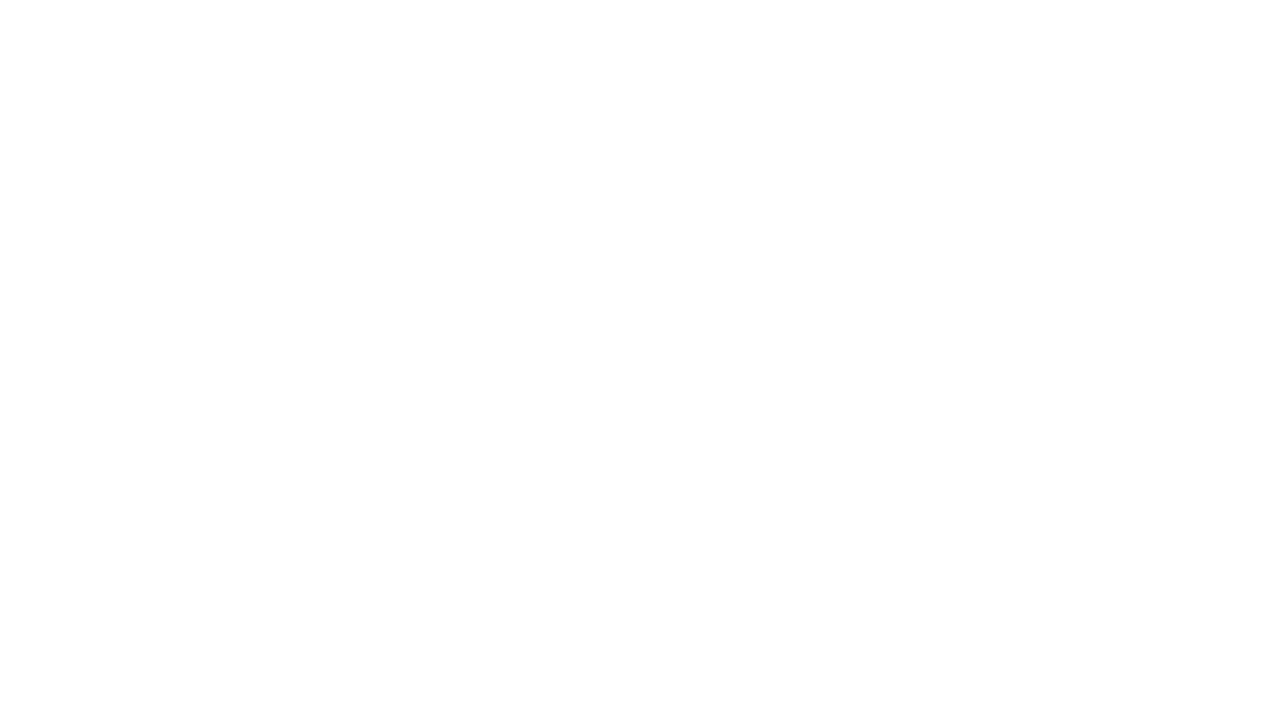
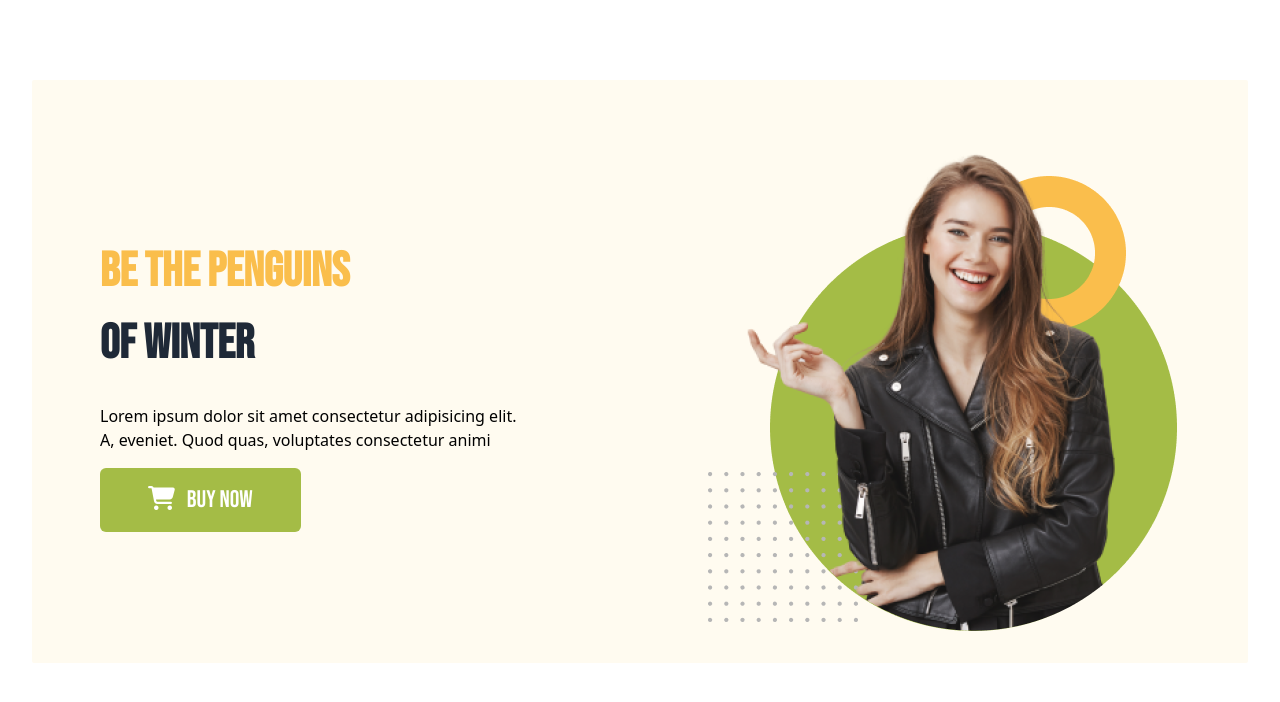
Before and after one commit to AriyanShihab/tailwindPractice, a plain HTML site: page index.html in a window 1280 px wide. Drawn offline with nearby package versions, Linux system fonts and the light colour scheme.

Commit message:
banner section complete

```diff
--- a/index.html
+++ b/index.html
@@ -5,9 +5,56 @@
     <meta charset="UTF-8" />
     <meta http-equiv="X-UA-Compatible" content="IE=edge" />
     <meta name="viewport" content="width=device-width, initial-scale=1.0" />
+    <!-- font awesome -->
+    <script src="https://kit.fontawesome.com/e5f73cdde9.js" crossorigin="anonymous" defer=""></script>
+    <!-- google font -->
+    <link rel="preconnect" href="https://fonts.googleapis.com" />
+    <link rel="preconnect" href="https://fonts.gstatic.com" crossorigin />
+    <link href="https://fonts.googleapis.com/css2?family=Bebas+Neue&display=swap" rel="stylesheet" />
+    <!-- tailwind cdn -->
+    <script src="https://cdn.tailwindcss.com"></script>
+    <!-- stylesheet -->
+    <link rel="stylesheet" href="./style/style.css" />
+
     <title>Penguine Fashion</title>
 </head>
 
-<body></body>
+<body>
+    <!-- tailwind config -->
+    <script>
+        tailwind.config = {
+            theme: {
+                extend: {
+                    colors: {
+                        primary: "#FABE4C",
+                        btnBg: "#A4BC46",
+                        bannerBg: "#FFFBF0",
+                    },
+                },
+            },
+        };
+    </script>
+
+    <header>
+        <div class="container mx-auto p-4 md:p-8">
+            <div class="flex flex-col items-center md:justify-center md:flex-row justify-around gap-2 md:gap-8 bg-bannerBg rounded-sm my-12 p-4 md:p-8">
+                <div class="text-holder md:w-6/12">
+                    <h1 class="font-extrabold text-gray-800 leading-normal text-5xl my-6">
+                        <span class="text-primary">Be the Penguins</span><br /> of Winter
+                    </h1>
+                    <p class="font-sans md:w-3/4">
+                        Lorem ipsum dolor sit amet consectetur adipisicing elit. A, eveniet. Quod quas, voluptates consectetur animi
+                    </p>
+                    <button class="uppercase py-4 px-12 text-white text-2xl bg-btnBg rounded-md inline-block mt-4">
+              <i class="fa-solid fa-cart-shopping mr-2"></i> buy now
+            </button>
+                </div>
+                <div class="img mt-8">
+                    <img class="" src="./images/model.png" alt="" />
+                </div>
+            </div>
+        </div>
+    </header>
+</body>
 
 </html>
--- /dev/null
+++ b/style/style.css
@@ -0,0 +1,4 @@
+@import url("https://fonts.googleapis.com/css2?family=Bebas+Neue&display=swap");
+* {
+    font-family: "Bebas Neue", cursive;
+}
```
Also changed, not shown: tailwind.config.js (added).
